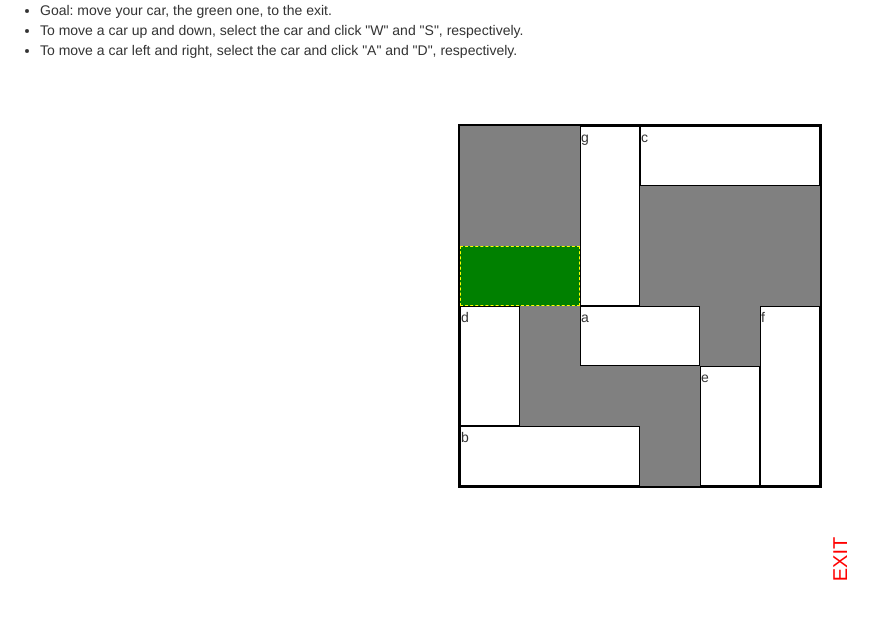
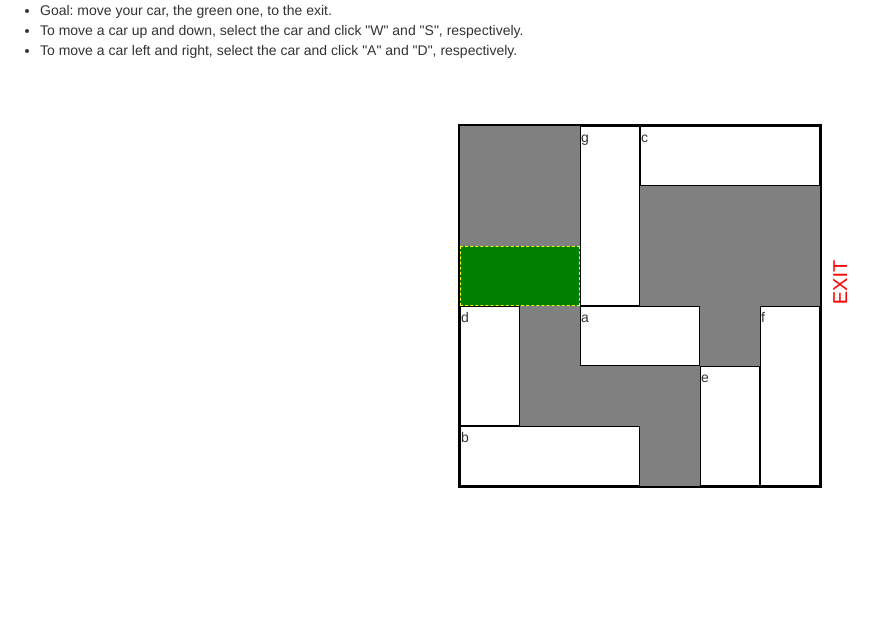
Before and after one commit to ryandjones14/cube_challenge, a plain HTML site: page level0.html in a window 1280 px wide. Shown: the whole page, without its empty margins (0-885 px from the left). Drawn offline with nearby package versions, Linux system fonts and the light colour scheme.

Commit message:
runs third level

```diff
--- a/css/idea2.css
+++ b/css/idea2.css
@@ -41,7 +41,7 @@ body{
   color: red;
   font-size: 20px;
   position: relative;
-  bottom: 625px;
+  bottom: 902px;
   left: 200px;
   -webkit-transform: rotate(270deg);
 }
```
